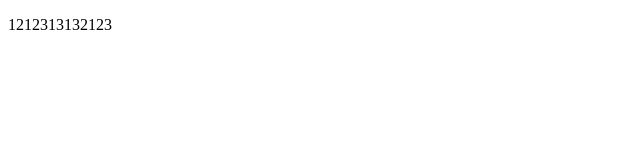
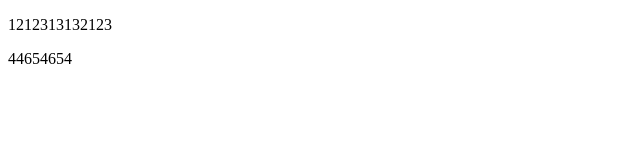
Before and after one commit to zzk-AB/59qi, a plain HTML site: page index.html in a window 1280 px wide. Shown: the full height of the page, 0-640 px from the left. Drawn offline with Linux system fonts and the light colour scheme.

Commit message:
完成功能B

```diff
--- a/index.html
+++ b/index.html
@@ -7,5 +7,6 @@
 </head>
 <body>
     <p>1212313132123</p>
+    <p>44654654</p>
 </body>
 </html>
```
